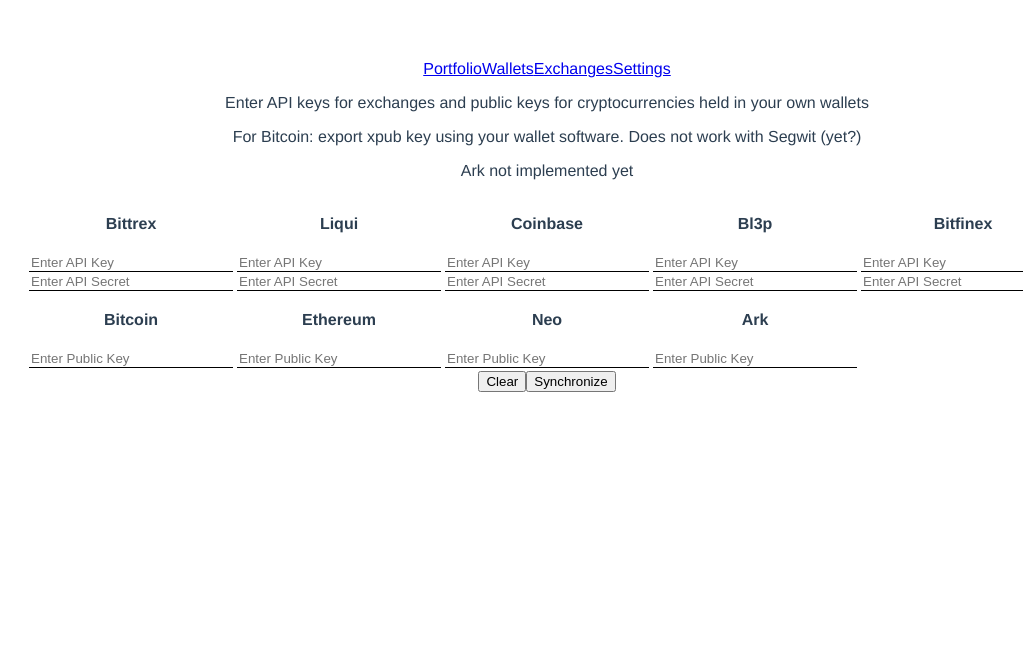
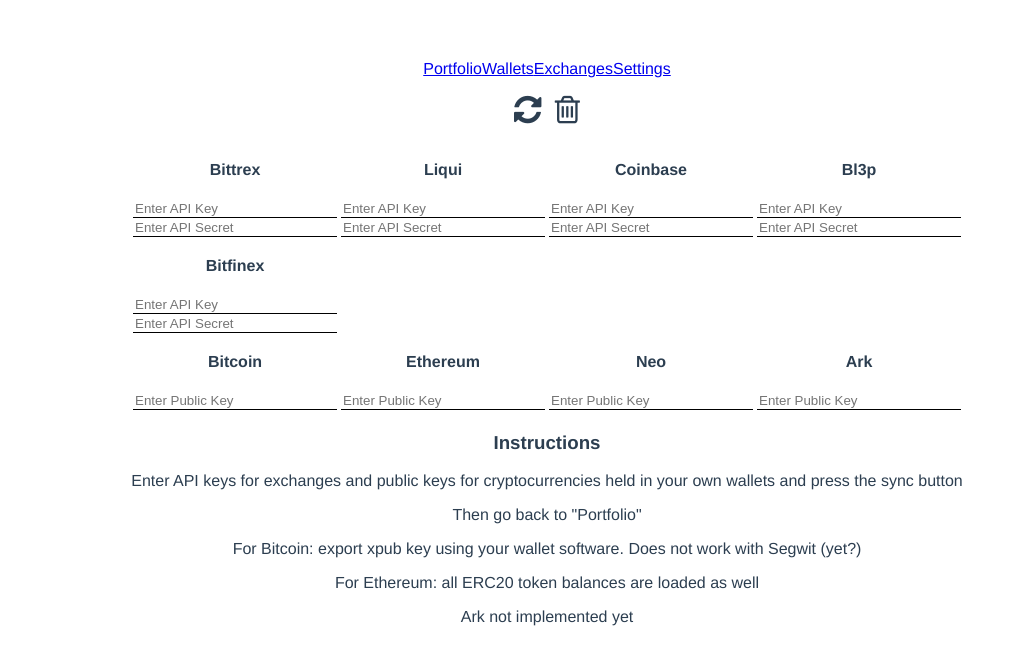
Before and after one commit to jchristov/vuefolio, a Vue app: page /settings in a window 1280 px wide. Shown: the top 664 px of the page, without its empty margins (93-1116 px from the left). Built offline with nearby package versions, Linux system fonts and the light colour scheme; what vue-async-computed would draw is missing.

Commit message:
rotating thing on sync

```diff
--- a/index.html
+++ b/index.html
@@ -2,6 +2,7 @@
 <html>
   <head>
     <meta charset="utf-8">
+    <link rel="stylesheet" href="https://cdnjs.cloudflare.com/ajax/libs/font-awesome/4.7.0/css/font-awesome.min.css">
     <title>vuefolio</title>
   </head>
   <body>
--- a/src/components/HelloWorld.vue
+++ b/src/components/Portfolio.vue
@@ -1,6 +1,11 @@
 <template>
   <div class="hello">
-    <button @click="switchCurrency">Switch Currency</button>
+    <p>Switch currency:
+      <button @click="(event) => { switchCurrency(event, 'BTC') }">Ƀ</button>
+      <button @click="(event) => { switchCurrency(event, 'ETH') }">Ξ</button>
+      <button @click="(event) => { switchCurrency(event, 'EUR') }">€</button>
+      <button @click="(event) => { switchCurrency(event, 'USD') }">$</button>
+    </p>
     <PortfolioTable :portfolio="portfolio" :rates="exchangeRates" :currency="currency"/>
   </div>
 </template>
@@ -10,6 +15,13 @@
 import requestExchangeRates from '../functions/requestExchangeRates.js'
 import PortfolioTable from './PortfolioTable'
 
+var initialCurrency
+if (localStorage.preferredCurrency) {
+  initialCurrency = localStorage.preferredCurrency
+} else {
+  initialCurrency = 'BTC'
+}
+
 export default {
   name: 'HelloWorld',
   data () {
@@ -17,7 +29,7 @@
       walletBalances: JSON.parse(localStorage.getItem('walletBalances')),
       exchangeBalances: JSON.parse(localStorage.getItem('exchangeBalances')),
       currencies: ['EUR', 'BTC', 'ETH', 'USD'],
-      currency: 'ETH'
+      currency: initialCurrency
     }
   },
   computed: {
@@ -47,9 +59,9 @@
     PortfolioTable
   },
   methods: {
-    switchCurrency: function () {
-      var index = this.currencies.findIndex(cur => (cur === this.currency))
-      this.currency = this.currencies[(index + 1) % 4]
+    switchCurrency (event, cur) {
+      this.currency = cur
+      localStorage.setItem('preferredCurrency', cur)
     }
   }
 
--- a/src/components/PortfolioTable.vue
+++ b/src/components/PortfolioTable.vue
@@ -1,7 +1,6 @@
 <template>
   <div id="portfoliotable">
     <h1> Total Value of Portfolio: {{totalValue | round(2)}} {{currency}} </h1>
-    <h1> €, $, Ξ, B</h1>
     <table>
       <tbody>
         <tr>
--- a/src/components/Settings.vue
+++ b/src/components/Settings.vue
@@ -1,21 +1,36 @@
 <template>
   <div id="settings">
-    <p>Enter API keys for exchanges and public keys for cryptocurrencies held in your own wallets</p>
-    <p>For Bitcoin: export xpub key using your wallet software. Does not work with Segwit (yet?)</p>
-    <p>Ark not implemented yet</p>
+    <p>
+      <i :class="myIcon" aria-hidden="true" v-on:click="sync"></i>
+      <span>&nbsp&nbsp&nbsp</span>
+      <i class="fa fa-trash-o fa-2x" aria-hidden="true" v-on:click="clearKeys"></i>
+    </p>
     <table>
       <tbody>
+        <!-- <tr><td colspan="4"><h2>Supported Exchanges</h2></td></tr> -->
         <tr>
-          <th v-for="item in exchangeKeys">
+          <th v-for="item in exchangeKeys.slice(0,4)">
               <p>{{capitalizeFirstLetter(item.name)}}</p>
           </th>
         </tr>
         <tr>
-          <td v-for="item in exchangeKeys">
-              <input class="input" type="text" placeholder="Enter API Key" v-model="item.apiKey" v-on:change="changeExchangeKey">
-              <input class="input" type="text" placeholder="Enter API Secret" v-model="item.apiSecret" v-on:change="changeExchangeKey">
+          <td v-for="item in exchangeKeys.slice(0,4)">
+            <input class="input" type="text" placeholder="Enter API Key" v-model="item.apiKey" v-on:change="changeExchangeKey">
+            <input class="input" type="text" placeholder="Enter API Secret" v-model="item.apiSecret" v-on:change="changeExchangeKey">
           </td>
         </tr>
+        <tr>
+          <th v-for="item in exchangeKeys.slice(4,8)">
+              <p>{{capitalizeFirstLetter(item.name)}}</p>
+          </th>
+        </tr>
+        <tr>
+          <td v-for="item in exchangeKeys.slice(4,8)">
+            <input class="input" type="text" placeholder="Enter API Key" v-model="item.apiKey" v-on:change="changeExchangeKey">
+            <input class="input" type="text" placeholder="Enter API Secret" v-model="item.apiSecret" v-on:change="changeExchangeKey">
+          </td>
+        </tr>
+        <!-- <tr><td colspan="4"><h2>Supported Wallets</h2></td></tr> -->
         <tr>
           <th vertical-align="top" v-for="wallet in walletKeys">
               <p>{{capitalizeFirstLetter(wallet.name)}}</p>
@@ -32,14 +47,20 @@
         </tr>
       </tbody>
     </table>
-    <button v-on:click="clearKeys">Clear</button>
-    <button v-on:click="sync">Synchronize</button>
+
+    <h3>Instructions</h3>
+      <p>Enter API keys for exchanges and public keys for cryptocurrencies held in your own wallets and press the sync button</p>
+      <p>Then go back to "Portfolio"</p>
+      <p>For Bitcoin: export xpub key using your wallet software. Does not work with Segwit (yet?)</p>
+      <p>For Ethereum: all ERC20 token balances are loaded as well</p>
+      <p>Ark not implemented yet</p>
+    </p>
   </div>
 </template>
 
 <script>
 
-import loadBalancesFromWallets from '../functions/loadBalancesFromWallets.js'
+// import loadBalancesFromWallets from '../functions/loadBalancesFromWallets.js'
 import loadBalancesFromExchanges from '../functions/loadBalancesFromExchanges.js'
 
 function loadExchangeKeys () {
@@ -79,6 +100,7 @@
   name: 'settings',
   data () {
     return {
+      myIcon: 'fa fa-refresh fa-2x',
       exchangeKeys: loadExchangeKeys(),
       walletKeys: loadWalletKeys()
     }
@@ -108,11 +130,18 @@
       this.exchangeKeys = loadExchangeKeys()
     },
     sync () {
-      loadBalancesFromWallets(this.walletKeys).then(r => alert('Loaded balances from wallets'))
-      loadBalancesFromExchanges(this.exchangeKeys).then(r => alert('Loaded balances from exchanges'))
+      this.startRotating()
+      var stopRotating = this.stopRotating
+      loadBalancesFromExchanges(this.exchangeKeys).then(r => stopRotating())
     },
     capitalizeFirstLetter (string) {
       return string.charAt(0).toUpperCase() + string.slice(1)
+    },
+    startRotating () {
+      this.myIcon = 'fa fa-spin fa-refresh fa-2x'
+    },
+    stopRotating () {
+      this.myIcon = 'fa fa-refresh fa-2x'
     }
   }
 }
@@ -126,6 +155,11 @@
   text-align: center;
   color: #2c3e50;
   margin-top: 60px;
+}
+
+ul{
+  width: 40%;
+  text-align: center;
 }
 
 table{
@@ -151,4 +185,7 @@
   color: #42b983;
 }
 
+.fa:hover {
+    color: #42b983;
+}
 </style>
--- a/src/main.js
+++ b/src/main.js
@@ -7,7 +7,7 @@
 // import the thing to use asynchronous computed properties
 import AsyncComputed from 'vue-async-computed'
 // tell vue to use the router
-import HelloWorld from './components/HelloWorld'
+import Portfolio from './components/Portfolio'
 import Wallets from './components/Wallets'
 import Exchanges from './components/Exchanges'
 import Settings from './components/Settings'
@@ -16,7 +16,7 @@
 Vue.use(AsyncComputed)
 
 const routes = [
-{ path: '/', component: HelloWorld },
+{ path: '/', component: Portfolio },
 { path: '/wallets', component: Wallets },
 { path: '/exchanges', component: Exchanges },
 { path: '/settings', component: Settings, props: { test: localStorage.test } }
```
Also changed, not shown: 11 other files (tests, documents, lock files or other folders).
